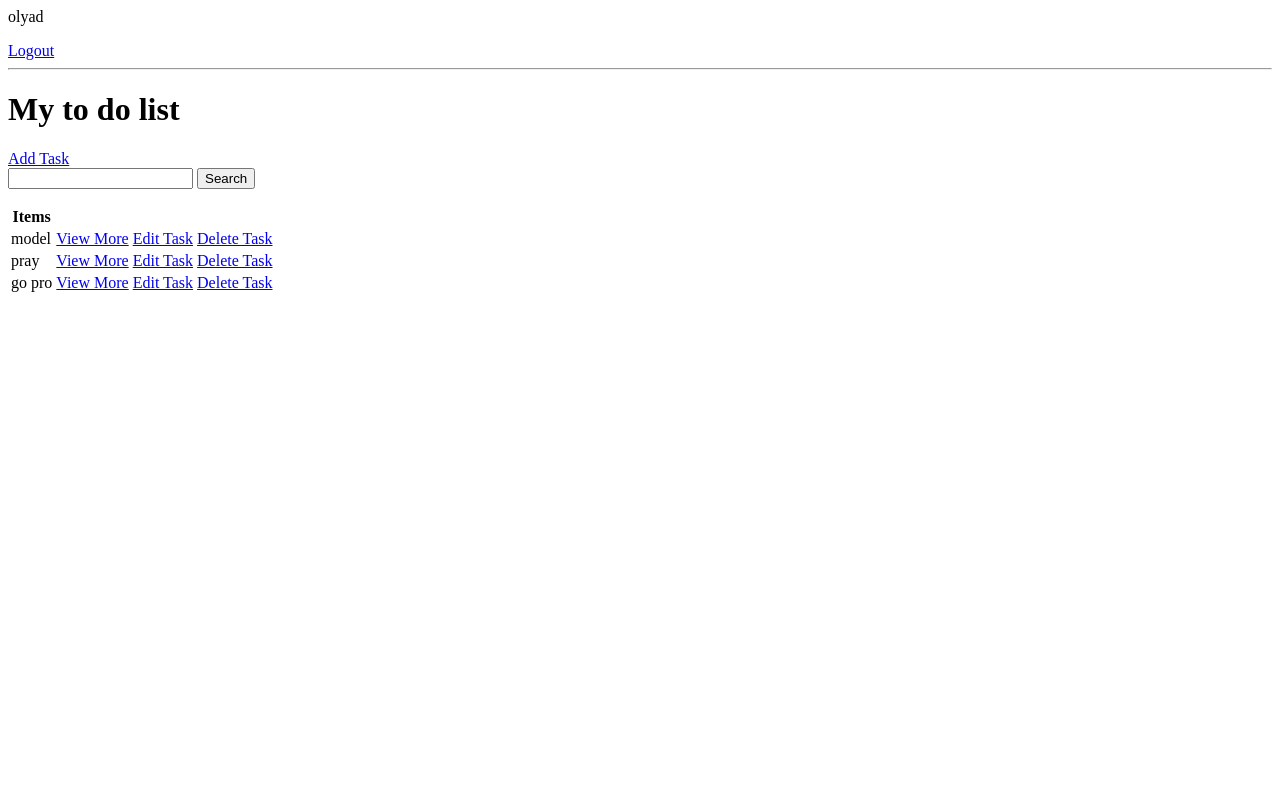
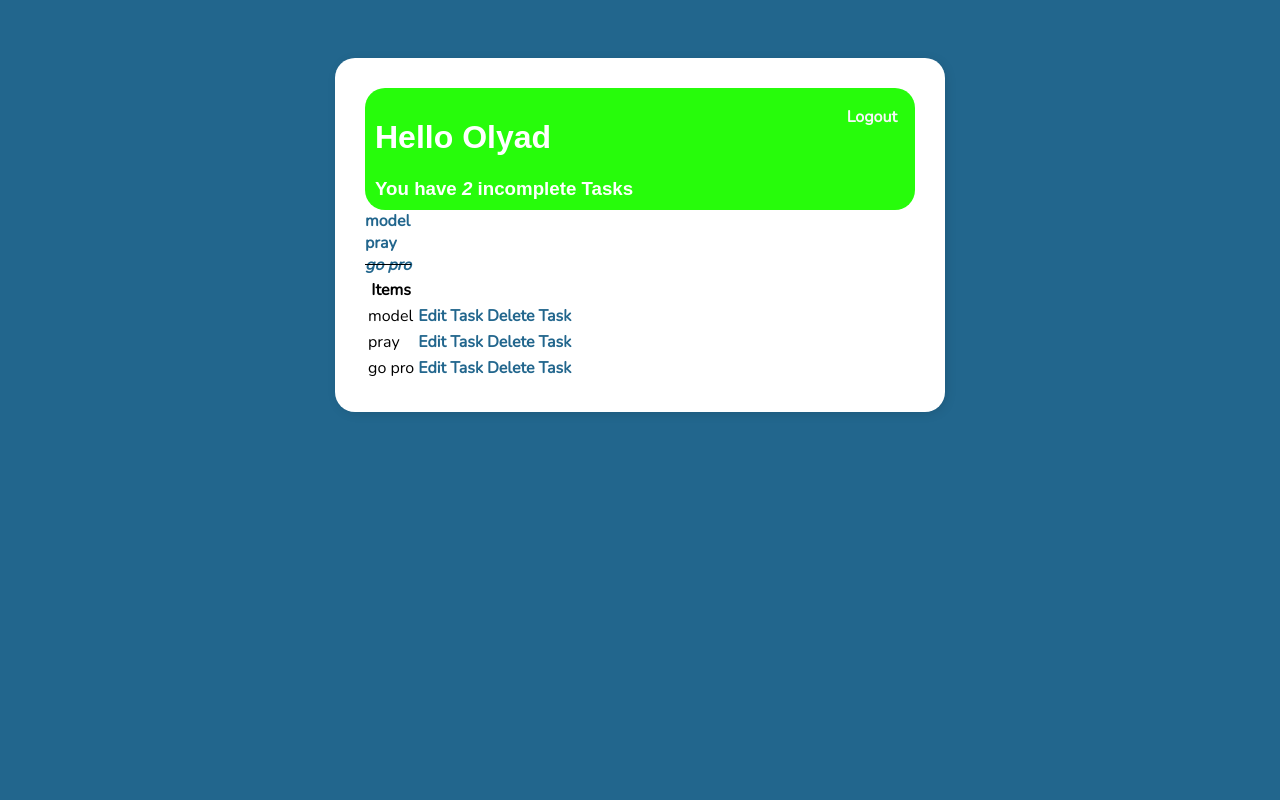
Before and after one commit to oli-mac/todo_list, a Django app: page / in a window 1280 px wide. Run offline with Django 4.2, Linux system fonts and the light colour scheme; a user stored in the database is signed in; data comes from the database, SQL or seed files in the repository; both versions use the stored data as it was after the commit.

Commit message:
stalying begin

```diff
--- a/base/templates/base/login.html
+++ b/base/templates/base/login.html
@@ -1,3 +1,5 @@
+{% extends 'base/main.html' %}
+{% block content %}
 <h1>Login</h1>
 
 <form action="" method="POST">
@@ -9,3 +11,6 @@
 </form>
 
 <p>Don't have an account? <a href="{% url 'register' %}">Register Now</a> </p>
+
+
+{% endblock content %}
--- /dev/null
+++ b/base/templates/base/main.html
@@ -0,0 +1,79 @@
+<!DOCTYPE html>
+<!DOCTYPE html>
+<html lang="en">
+<head>
+    <meta charset="UTF-8">
+    <meta http-equiv="X-UA-Compatible" content="IE=edge">
+    <meta name="viewport" content="width=device-width, initial-scale=1.0">
+    <title>ToDo | organize your tasks</title>
+    <link rel="preconnect" href="https://fonts.googleapis.com">
+    <link rel="preconnect" href="https://fonts.gstatic.com" crossorigin>
+    <link href="https://fonts.googleapis.com/css2?family=Nunito:wght@200&display=swap" rel="stylesheet">
+    <style>
+        body{
+            background-color: #22668d;
+            font-family: 'Nunito', sans-serif;
+            padding-top: 50px;
+        }
+
+        h1,
+        h2,
+        h3,
+        h4,
+        h5,
+        h6{
+            font-family: 'Raleway', sans-serif;
+        }
+        a,
+        p {
+            color: #22668d
+        }
+        input {
+            outline: none;
+            /* border: none; */
+        }
+        a {
+            font-weight: 600;
+            text-decoration: none;
+        }
+
+        .container{
+            max-width: 550px;
+            margin: auto;
+            background-color: #fff;
+            padding: 30px;
+            border-radius: 20px;
+            box-shadow: 2px 2px 13px -4px rgba(0, 0, 0, 0.21);
+
+        }
+
+        .header-box {
+            display: flex;
+            justify-content: space-between;
+            color: #fff;
+            padding: 10px;
+            border-radius: 20px;
+            background: #27fc0b
+        }
+
+        .header-box a {
+            color: rgb(247, 247, 247);
+            padding: 8px;
+            text-decoration: none;
+        }
+        .header-box a:hover {
+            color: #22668d;
+        }
+    </style>
+
+
+</head>
+<body>
+    <div class="container">
+        {% block content %}
+
+
+        {% endblock content %}
+    </div>
+</body>
+</html>
--- a/base/templates/base/register.html
+++ b/base/templates/base/register.html
@@ -1,3 +1,6 @@
+{% extends 'base/main.html' %}
+{% block content %}
+
 <h1>Register</h1>
 
 <form action="" method="POST">
@@ -9,3 +12,5 @@
 </form>
 
 <p>Already have an account? <a href="{% url 'login' %}">Login Now</a> </p>
+
+{% endblock content %}
--- a/base/templates/base/task.html
+++ b/base/templates/base/task.html
@@ -1 +1,6 @@
+{% extends 'base/main.html' %}
+{% block content %}
+
 <h1>task detail {{task}}</h1>
+
+{% endblock content %}
--- a/base/templates/base/task_confirm_delete.html
+++ b/base/templates/base/task_confirm_delete.html
@@ -1,3 +1,6 @@
+{% extends 'base/main.html' %}
+{% block content %}
+
 <a href="{% url 'tasks' %}">Home</a>
 
 
@@ -6,3 +9,5 @@
     <p>Are You Sure you want to continue Deleting "{{task}}" ?</p>
     <input type="submit" value="Delete"/>
 </form>
+
+{% endblock content %}
--- a/base/templates/base/task_form.html
+++ b/base/templates/base/task_form.html
@@ -1,3 +1,6 @@
+{% extends 'base/main.html' %}
+{% block content %}
+
 <h1>Create a task</h1>
 <a href="{% url 'tasks' %}">Home</a>
 <form method="post" action="">
@@ -6,3 +9,5 @@
     <input type="submit" value="submit">
 
 </form>
+
+{% endblock content %}
--- a/base/templates/base/task_list.html
+++ b/base/templates/base/task_list.html
@@ -1,21 +1,52 @@
-{% if request.user.is_authenticated %}
-    <p>{{request.user}}</p>
-    <a href="{% url 'logout' %}">Logout</a>
-{% else %}
-    <a href="{% url 'login' %}">Login</a>
-{% endif %}
-<hr>
-<h1>My to do list</h1>
+{% extends 'base/main.html' %}
+{% block content %}
 
 
-<a href="{% url 'task-create' %}">Add Task</a>
+<div class="header-box">
+    <div>
+        <h1>Hello {{request.user|title}}</h1>
+        <h3 style="margin: 0;">You have <i>{{count}}</i> incomplete Tasks</h3>
+    </div>
+    {% if request.user.is_authenticated %}
+    <a href="{% url 'logout' %}">Logout</a>
+    {% else %}
+    <a href="{% url 'login' %}">Login</a>
+    {% endif %}
+
+</div>
+
+
+
+
+<!-- <a href="{% url 'task-create' %}">Add Task</a>
 
 <form action="" method="GET">
     <input type="text" name="search-area" value="{{search_input}}">
     <input type="submit" value="Search">
-</form>
+</form> -->
 
+<div class="task-items-wrapper">
+    {% for task in tasks%}
+        <div class="task-wrapper">
+            {% if task.complete%}
+                <div class="task-title">
+                    <div class="task-complete-icon"></div>
+                    <i><s><a href="{% url 'task-update' task.id %}">{{task}}</a></s></i>
+                </div>
 
+            {% else %}
+            <div class="task-title">
+                <div class="task-incomplete-icon"></div>
+                <a href="{% url 'task-update' task.id %}">{{task}}</a>
+            </div>
+            {% endif%}
+        </div>
+
+    {% empty %}
+    <h3>No Tasks Added in list</h3>
+    {% endfor%}
+
+</div>
 
 <table>
     <tr>
@@ -27,7 +58,7 @@
     {% for task in tasks%}
     <tr>
         <td>{{task.title}}</td>
-        <td><a href="{% url 'task' task.id %}">View More</a></td>
+        <!-- <td><a href="{% url 'task' task.id %}">View More</a></td> -->
         <td><a href="{% url 'task-update' task.id %}">Edit Task</a></td>
         <td><a href="{% url 'task-delete' task.id %}">Delete Task</a></td>
 
@@ -37,3 +68,8 @@
     <h3>No Tasks Added in list</h3>
     {% endfor%}
 </table>
+
+
+
+
+{% endblock content %}
```
Also changed, not shown: db.sqlite3.
